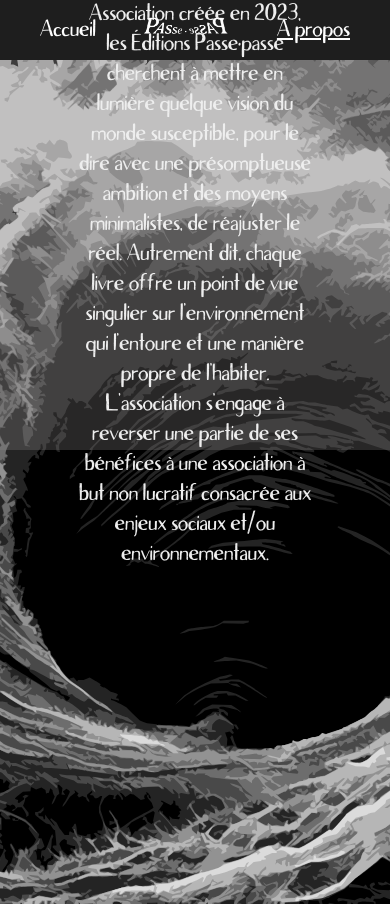
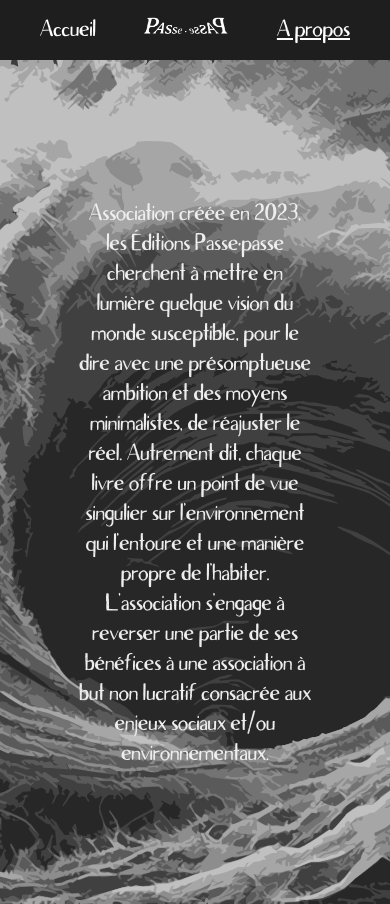
Before and after one commit to Teddy1792/PassePasse, a React (Create React App) app: page /Apropos in a window 390 px wide. Built offline with nearby package versions, Linux system fonts and the light colour scheme.

Commit message:
last commit before shop

```diff
--- a/public/index.html
+++ b/public/index.html
@@ -4,7 +4,7 @@
     <meta charset="utf-8" />
     <link rel="icon" href="%PUBLIC_URL%/logo_passe_passe.ico" />
     <link rel="stylesheet" type="text/css" href="index.css">
-    <meta name="viewport" content="width=device-width, initial-scale=1" />
+    <meta name="viewport" content="width=device-width,height=device-height initial-scale=1">
     <meta name="theme-color" content="#000000" />
     <meta
       name="description"
--- a/src/components/Modal.js
+++ b/src/components/Modal.js
@@ -18,7 +18,7 @@ export function Modal({ title, text, image, closeModal, fading, link }) {
                         </a>
                     }
                 </div>
-                <script async
+<script async
   src="https://js.stripe.com/v3/buy-button.js">
 </script>
 
--- a/src/styles/Apropos.scss
+++ b/src/styles/Apropos.scss
@@ -42,6 +42,11 @@
 
 @media only screen and (max-width: 800px) {
     .aProposMain{
+        top: 200px;
         opacity: 1;
     }
+
+    .backdrop{
+        height:100%;
+    }
 }
--- a/src/styles/Modal.scss
+++ b/src/styles/Modal.scss
@@ -90,6 +90,10 @@
 
 @media only screen and (max-width: 1000px) {
 
+    .app{
+        height: 1200px;
+    }
+
     .modal .modal-content .textAchat .btnAchat {
         position: absolute;
         bottom: 20px;
@@ -129,6 +133,7 @@
             min-width: 250px;
             max-width: 600px;
             margin-bottom: 40px;
+            height:100%;
 
             .text{
                 display: flex;
@@ -137,6 +142,12 @@
                 align-items: center;
                 padding-left: 10px;
                 margin: 0px;
+
+                p{
+                    height: auto;
+                    max-height: 300px;
+                    overflow-y: auto;
+                }
             }
 
             .btnAchat {
```
